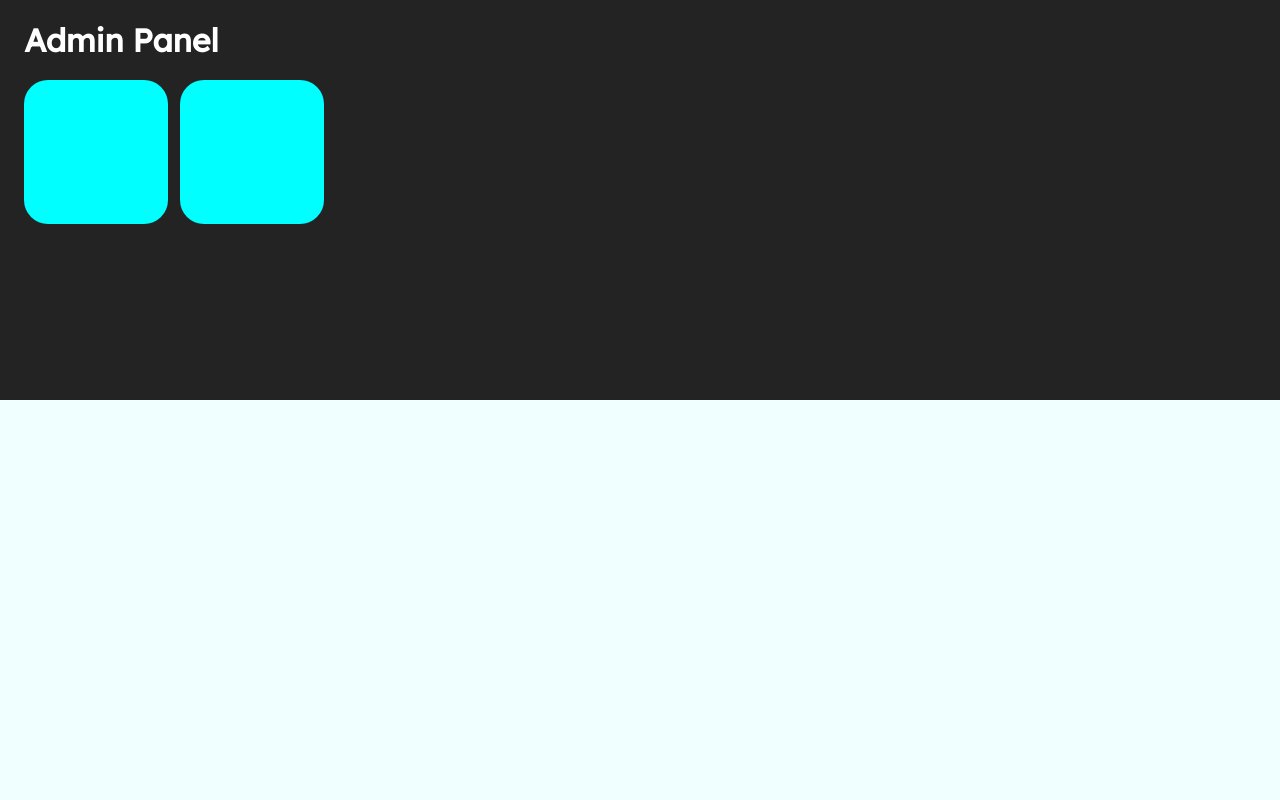
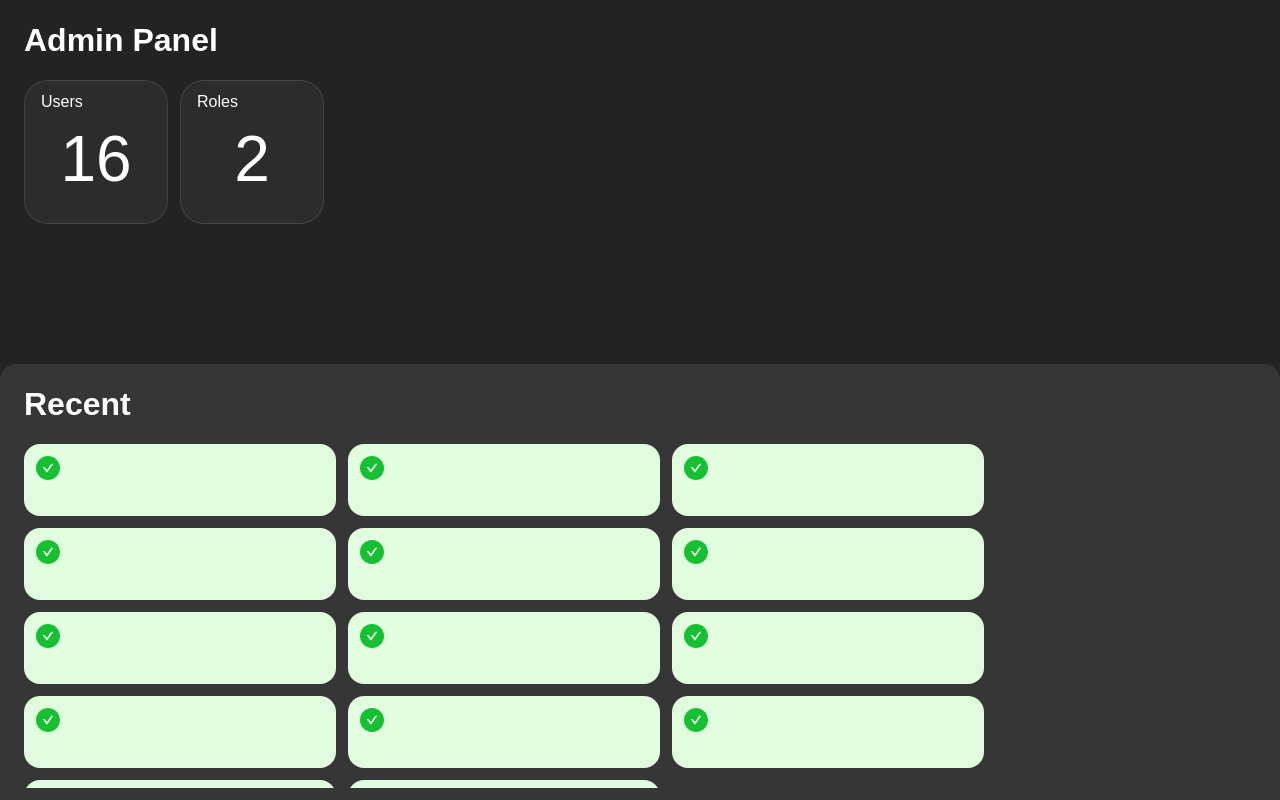
Before and after one commit to d0phamine/tgbot-admin-panel, a React (Vite) app: page /#/ in a window 1280 px wide. Built offline with nearby package versions, Linux system fonts and the light colour scheme.

Commit message:
prettier config + Custom Banner component (30%)

```diff
--- /dev/null
+++ b/src/components/CustomBanner/index.scss
@@ -0,0 +1,13 @@
+.custom-banner{
+    padding: 12px;
+    height: 72px;
+    width: 312px;
+    border-radius: 16px;
+    display: grid;
+    grid-template-columns: 24px 3fr 1fr;
+    grid-gap: 12px;
+}
+
+.banner-success {
+    background-color: #E1FCDE;
+}
--- /dev/null
+++ b/src/components/CustomBanner/index.tsx
@@ -0,0 +1,29 @@
+import { FC } from "react";
+
+import "./index.scss";
+import {
+	CheckCircleFilled,
+	CloseCircleFilled,
+	InfoCircleFilled,
+	WarningFilled,
+} from "@ant-design/icons";
+
+export const CustomBanner = (props: any) => {
+	return (
+		<div className={"custom-banner" + " " + "banner-" + props.type}>
+			<div className="custom-banner__icon">
+				{props.type == "success" ? (
+					<CheckCircleFilled style={{fontSize: "24px", color:"#17BF33"}} />
+				) : props.type == "info" ? (
+					<InfoCircleFilled />
+				) : props.type == "warning" ? (
+					<WarningFilled />
+				) : (
+					<CloseCircleFilled />
+				)}
+			</div>
+			<div className="custom-banner__content"></div>
+			<div className="custom-banner__action"></div>
+		</div>
+	);
+};
--- a/src/components/Elevator/index.scss
+++ b/src/components/Elevator/index.scss
@@ -1,6 +1,33 @@
 .elevator{
     width: 144px;
     height: 144px;
-    background-color: aqua;
+    background-color: #2C2C2C;
+    box-shadow: 0,4,8, rgba(0, 0, 0, 0.16);
+    border: 1px solid rgba(154, 168, 188, 0.2);
     border-radius: 24px;
+    padding: 12px 16px;
+    display: flex;
+    flex-direction: column;
+
+    &__header {
+
+    }
+
+    &__content {
+        display: flex;
+        justify-content: center;
+        align-items: center;
+        flex-grow: 1;
+        padding-bottom: 4px;
+
+        p {
+            font-size: 64px;
+            font-weight: 300;
+        }
+
+    }
+
+    p {
+        margin: 0;
+    }
 }
--- a/src/components/Elevator/index.tsx
+++ b/src/components/Elevator/index.tsx
@@ -2,8 +2,15 @@ import { FC, useEffect, useState, useRef } from "react";
 
 import './index.scss'
 
-export const Elevator = () => {
+export const Elevator = (props:any) => {
     return(
-        <div className="elevator"></div>
+        <div className="elevator">
+            <div className="elevator__header">
+                <p>{props.header}</p>
+            </div>
+            <div className="elevator__content">
+                <p>{props.content}</p>
+            </div>
+        </div>
     )
 }
--- a/src/components/index.ts
+++ b/src/components/index.ts
@@ -1 +1,2 @@
 export * from './Elevator'
+export * from './CustomBanner'
--- a/src/pages/MainPage/index.scss
+++ b/src/pages/MainPage/index.scss
@@ -1,8 +1,14 @@
 .main-page{
     height: 100%;
     display: grid;
-    grid-template-rows: 1fr 1fr;
+    grid-template-rows: 1fr 1.2fr;
     overflow: hidden;
+
+    h1{
+        font-weight: 600;
+        margin: 0;
+        line-height: 1;
+    }
 
     &__block-panel{
         padding: 24px 24px 0px 24px;
@@ -12,11 +18,7 @@
         overflow: hidden;
 
         .block-panel-header{
-            h1{
-                font-weight: 600;
-                margin: 0;
-                line-height: 1;
-            }
+
         }
 
         .block-panel-info{
@@ -25,11 +27,38 @@
             flex-direction: row;
             flex-wrap: wrap;
             overflow-y: auto;
+            padding-bottom: 12px;
         }
     }
 
     &__recent-panel{
-        padding: 12px;
-        background-color: azure;
+        padding: 24px 24px 12px 24px;
+        background-color: #363636;
+        border-radius: 16px 16px 0px 0px;
+        display: grid;
+        grid-template-rows: 32px 1fr;
+        grid-gap: 24px;
+        overflow: hidden;
+
+        .recent-panel-content{
+            overflow-y: auto;
+            display: flex;
+            flex-direction: column;
+            gap: 12px;
+        }
+
+        @media only screen and (min-width: 460px){
+            .recent-panel-content{
+                overflow-y: auto;
+                display: flex;
+                flex-direction: row;
+                flex-wrap: wrap;
+                align-content: flex-start;
+            }
+
+            .recent-panel-content>* {
+
+            }
+        }
     }
 }
--- a/src/pages/MainPage/index.tsx
+++ b/src/pages/MainPage/index.tsx
@@ -2,7 +2,7 @@ import { FC, useEffect, useState, useRef } from "react";
 import { MainLayout } from "../../Layouts";
 
 import './index.scss'
-import { Elevator } from "../../components";
+import { CustomBanner, Elevator } from "../../components";
 
 export const MainPage:FC = () => {
     return(
@@ -13,11 +13,32 @@ export const MainPage:FC = () => {
                         <h1>Admin Panel</h1>
                     </div>
                     <div className="block-panel-info">
-                        <Elevator/>
-                        <Elevator/>
+                        <Elevator header="Users" content="16"/>
+                        <Elevator header="Roles" content="2"/>
                     </div>
                 </div>
-                <div className="main-page__recent-panel"></div>
+                <div className="main-page__recent-panel">
+                    <div className="recent-panel-header">
+                        <h1>Recent</h1>
+                    </div>
+                    <div className="recent-panel-content">
+                        <CustomBanner type="success"/>
+                        <CustomBanner type="success"/>
+                        <CustomBanner type="success"/>
+                        <CustomBanner type="success"/>
+                        <CustomBanner type="success"/>
+                        <CustomBanner type="success"/>
+                        <CustomBanner type="success"/>
+                        <CustomBanner type="success"/>
+                        <CustomBanner type="success"/>
+                        <CustomBanner type="success"/>
+                        <CustomBanner type="success"/>
+                        <CustomBanner type="success"/>
+                        <CustomBanner type="success"/>
+                        <CustomBanner type="success"/>
+
+                    </div>
+                </div>
             </div>
         </MainLayout>
     )
--- a/src/styles/global.scss
+++ b/src/styles/global.scss
@@ -1,4 +1,4 @@
-@import "@fontsource/lexend";
+@import "@fontsource-variable/lexend";
 
 
 * {
@@ -20,7 +20,7 @@ body {
 	}
 
 	color: #fff;
-	font-family: "Lexend";
+	font-family: 'Lexend Variable', sans-serif;
 
 	#root {
 		height: 100%;
```
Also changed, not shown: prettier.config.mjs (deleted, +0 -7 lines), 2 other files (tests, documents, lock files or other folders).
